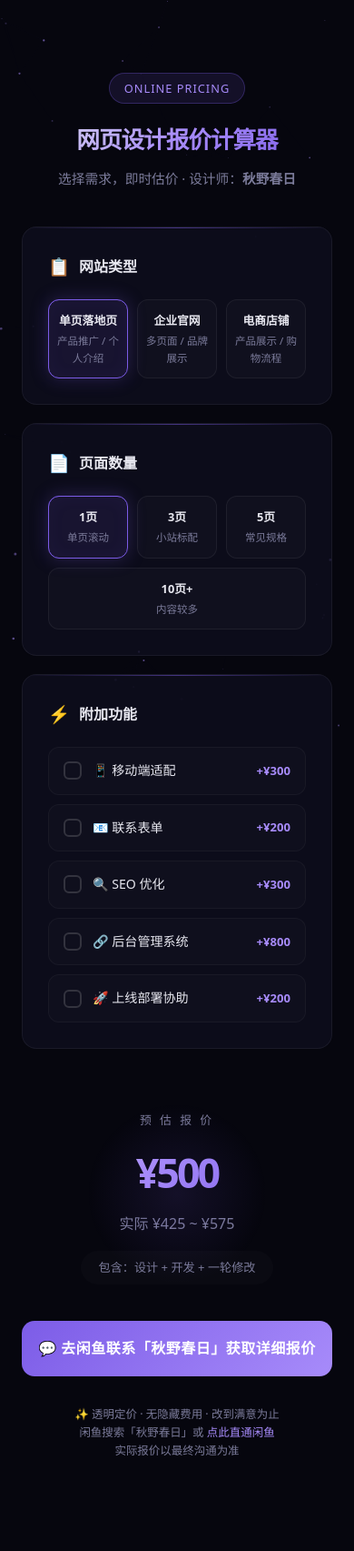
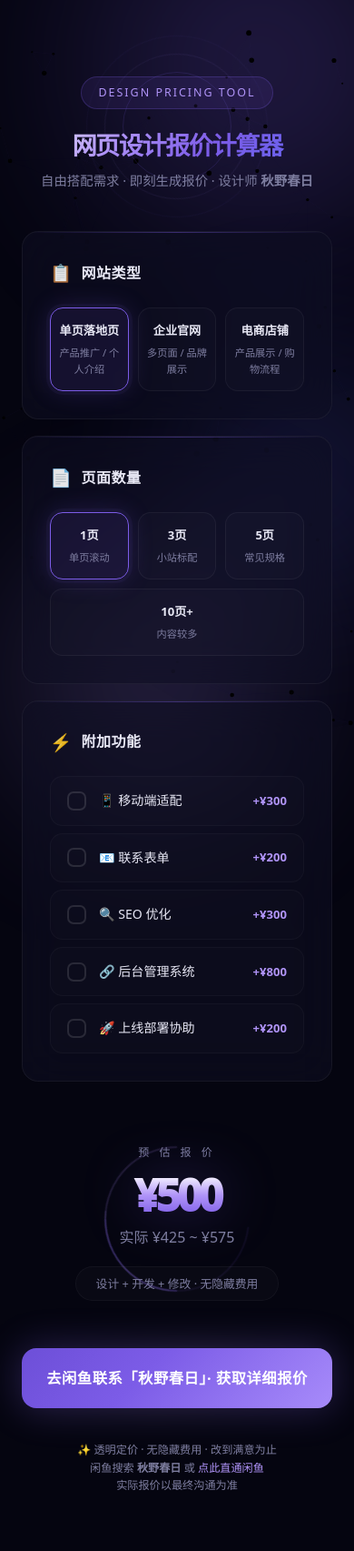
Before and after one commit to mingming-dm/web-design-calculator, a plain HTML site: page index.html in a window 390 px wide. Shown: the whole page at 91% size. Drawn offline with Linux system fonts and the light colour scheme.

Commit message:
终极酷炫版：鼠标互动粒子+浮动光球+旋转光环+自定义光标+价格光晕

```diff
--- a/index.html
+++ b/index.html
@@ -5,80 +5,115 @@
 <meta name="viewport" content="width=device-width, initial-scale=1.0">
 <title>网页设计报价计算器 | 在线免费估价</title>
 <style>
-:root{--bg:#06060e;--card:rgba(18,18,35,0.6);--border:rgba(255,255,255,0.06);--text:#e8e8f0;--muted:#7b7b9a;--accent:#7c5ce7;--accent2:#a78bfa;--glow:rgba(124,92,231,0.25);--radius:16px}
+:root{--bg:#050510;--card:rgba(15,15,35,0.55);--border:rgba(255,255,255,0.05);--text:#e8e8f5;--muted:#7e7ea0;--accent:#7c5ce7;--accent2:#b094f8;--radius:18px}
 *{margin:0;padding:0;box-sizing:border-box}
-body{font-family:"PingFang SC","Microsoft YaHei",system-ui,sans-serif;background:var(--bg);color:var(--text);line-height:1.6;min-height:100vh;overflow-x:hidden}
-canvas{position:fixed;top:0;left:0;width:100%;height:100%;pointer-events:none;z-index:0}
+body{font-family:"PingFang SC","Microsoft YaHei",system-ui,sans-serif;background:var(--bg);color:var(--text);line-height:1.6;min-height:100vh;overflow-x:hidden;cursor:none}
+body .cursor{width:8px;height:8px;background:#fff;border-radius:50%;position:fixed;pointer-events:none;z-index:9999;mix-blend-mode:difference;transition:transform .1s}
+body .cursor-follower{width:40px;height:40px;border:1px solid rgba(167,139,250,.3);border-radius:50%;position:fixed;pointer-events:none;z-index:9998;transition:transform .3s ease-out,width .3s,height .3s,border-color .3s}
 .container{position:relative;z-index:1;max-width:680px;margin:0 auto;padding:24px}
+canvas{position:fixed;top:0;left:0;width:100%;height:100%;z-index:0}
+
+/* Floating orbs */
+.orb{position:fixed;border-radius:50%;filter:blur(80px);opacity:.3;pointer-events:none;z-index:0}
+.orb-1{width:400px;height:400px;background:radial-gradient(circle,#7c5ce7,transparent);top:-100px;left:10%;animation:float1 12s ease-in-out infinite}
+.orb-2{width:300px;height:300px;background:radial-gradient(circle,#a78bfa,transparent);bottom:-80px;right:5%;animation:float2 15s ease-in-out infinite}
+.orb-3{width:250px;height:250px;background:radial-gradient(circle,#6366f1,transparent);top:50%;left:60%;animation:float3 18s ease-in-out infinite}
+@keyframes float1{0%,100%{transform:translate(0,0) scale(1)}33%{transform:translate(60px,-40px) scale(1.2)}66%{transform:translate(-30px,30px) scale(.85)}}
+@keyframes float2{0%,100%{transform:translate(0,0) scale(1)}33%{transform:translate(-50px,-30px) scale(1.15)}66%{transform:translate(40px,20px) scale(.9)}}
+@keyframes float3{0%,100%{transform:translate(0,0) scale(1)}50%{transform:translate(-40px,-50px) scale(1.25)}}
 
 /* Header */
-header{text-align:center;padding:56px 0 40px}
-header .badge{display:inline-block;padding:6px 16px;background:rgba(124,92,231,0.12);border:1px solid rgba(124,92,231,0.3);border-radius:20px;font-size:.8rem;color:var(--accent2);margin-bottom:20px;letter-spacing:1px}
-header h1{font-size:2.2rem;font-weight:800;letter-spacing:-1px;background:linear-gradient(135deg,#e0e0f0 0%,#a78bfa 50%,#7c5ce7 100%);-webkit-background-clip:text;-webkit-text-fill-color:transparent;margin-bottom:10px}
-header p{color:var(--muted);font-size:.92rem}
+header{text-align:center;padding:60px 0 44px;position:relative}
+header .ring{position:absolute;top:50%;left:50%;transform:translate(-50%,-50%);width:120px;height:120px;border:1px solid rgba(124,92,231,.15);border-radius:50%;animation:spin 20s linear infinite}
+header .ring:nth-child(2){width:160px;height:160px;border-color:rgba(167,139,250,.08);animation-duration:25s;animation-direction:reverse}
+header .ring:nth-child(3){width:200px;height:200px;border-color:rgba(124,92,231,.05);animation-duration:30s}
+@keyframes spin{to{transform:translate(-50%,-50%) rotate(360deg)}}
+header .badge{display:inline-block;padding:7px 18px;background:rgba(124,92,231,.1);border:1px solid rgba(124,92,231,.25);border-radius:24px;font-size:.78rem;color:var(--accent2);margin-bottom:22px;letter-spacing:2px;position:relative;z-index:1}
+header h1{font-size:2.4rem;font-weight:900;letter-spacing:-1.5px;background:linear-gradient(135deg,#e8e8f5 0%,#b094f8 30%,#7c5ce7 60%,#6366f1 100%);-webkit-background-clip:text;-webkit-text-fill-color:transparent;margin-bottom:10px;position:relative;z-index:1;line-height:1.3}
+header p{color:var(--muted);font-size:.9rem;position:relative;z-index:1}
 
-/* Card - Glassmorphism */
-.card{background:var(--card);backdrop-filter:blur(20px);-webkit-backdrop-filter:blur(20px);border:1px solid var(--border);border-radius:var(--radius);padding:28px;margin-bottom:20px;position:relative;overflow:hidden}
-.card::before{content:'';position:absolute;top:0;left:0;right:0;height:1px;background:linear-gradient(90deg,transparent,rgba(124,92,231,0.5),transparent)}
-.card h2{font-size:1rem;margin-bottom:20px;display:flex;align-items:center;gap:10px;font-weight:600}
-.card h2 .icon{font-size:1.2rem}
+/* Card */
+.card{background:var(--card);backdrop-filter:blur(24px);-webkit-backdrop-filter:blur(24px);border:1px solid var(--border);border-radius:var(--radius);padding:30px;margin-bottom:18px;position:relative;overflow:hidden;transition:border-color .4s,box-shadow .4s}
+.card:hover{border-color:rgba(124,92,231,.15);box-shadow:0 4px 30px rgba(124,92,231,.06)}
+.card::before{content:'';position:absolute;top:0;left:0;right:0;height:1px;background:linear-gradient(90deg,transparent,rgba(124,92,231,.4),transparent)}
+.card h2{font-size:1rem;margin-bottom:22px;display:flex;align-items:center;gap:10px;font-weight:600;letter-spacing:.5px}
+.card h2 .icon{font-size:1.2rem;opacity:.9}
 
 /* Options */
 .options{display:flex;flex-wrap:wrap;gap:10px}
-.option{flex:1;min-width:100px;padding:16px 12px;background:rgba(255,255,255,0.02);border:1px solid rgba(255,255,255,0.06);border-radius:12px;cursor:pointer;text-align:center;transition:all .3s cubic-bezier(.4,0,.2,1);position:relative}
-.option:hover{border-color:rgba(255,255,255,0.15);background:rgba(255,255,255,0.04);transform:translateY(-2px)}
-.option.selected{border-color:var(--accent);background:rgba(124,92,231,0.1);box-shadow:0 0 20px var(--glow),inset 0 0 20px rgba(124,92,231,0.05)}
-.option.selected::after{content:'';position:absolute;inset:-1px;border-radius:12px;border:1px solid transparent;background:linear-gradient(135deg,rgba(124,92,231,0.4),transparent) border-box;-webkit-mask:linear-gradient(#fff 0 0) padding-box,linear-gradient(#fff 0 0);mask:linear-gradient(#fff 0 0) padding-box,linear-gradient(#fff 0 0);-webkit-mask-composite:xor;mask-composite:exclude}
-.option .name{font-size:.88rem;font-weight:600;margin-bottom:4px}
-.option .hint{font-size:.72rem;color:var(--muted)}
+.option{flex:1;min-width:100px;padding:18px 12px;background:rgba(255,255,255,.015);border:1px solid rgba(255,255,255,.05);border-radius:14px;cursor:pointer;text-align:center;transition:all .35s cubic-bezier(.4,0,.2,1)}
+.option:hover{border-color:rgba(255,255,255,.12);background:rgba(255,255,255,.03);transform:translateY(-3px)}
+.option.selected{background:rgba(124,92,231,.1);border-color:var(--accent);box-shadow:0 0 28px rgba(124,92,231,.2),0 0 0 4px rgba(124,92,231,.05)}
+.option .name{font-size:.9rem;font-weight:600;margin-bottom:5px}
+.option .hint{font-size:.7rem;color:var(--muted)}
 
 /* Check rows */
-.check-group{display:flex;flex-direction:column;gap:10px}
-.check-row{display:flex;align-items:center;gap:12px;padding:14px 16px;background:rgba(255,255,255,0.015);border:1px solid rgba(255,255,255,0.04);border-radius:12px;cursor:pointer;transition:all .25s}
-.check-row:hover{background:rgba(124,92,231,0.05);border-color:rgba(124,92,231,0.2)}
-.check-row input[type=checkbox]{appearance:none;width:20px;height:20px;border:2px solid rgba(255,255,255,0.15);border-radius:6px;cursor:pointer;position:relative;flex-shrink:0;transition:all .25s}
-.check-row input[type=checkbox]:checked{background:var(--accent);border-color:var(--accent);box-shadow:0 0 12px var(--glow)}
-.check-row input[type=checkbox]:checked::after{content:"✓";color:#fff;position:absolute;top:50%;left:50%;transform:translate(-50%,-50%);font-size:11px;font-weight:700}
+.check-group{display:flex;flex-direction:column;gap:8px}
+.check-row{display:flex;align-items:center;gap:14px;padding:15px 18px;background:rgba(255,255,255,.01);border:1px solid rgba(255,255,255,.03);border-radius:14px;cursor:pointer;transition:all .25s}
+.check-row:hover{background:rgba(124,92,231,.04);border-color:rgba(124,92,231,.15)}
+.check-row:has(input:checked){background:rgba(124,92,231,.06);border-color:rgba(124,92,231,.2)}
+.check-row input[type=checkbox]{appearance:none;width:21px;height:21px;border:2px solid rgba(255,255,255,.12);border-radius:7px;cursor:pointer;position:relative;flex-shrink:0;transition:all .25s}
+.check-row input[type=checkbox]:checked{background:var(--accent);border-color:var(--accent);box-shadow:0 0 16px rgba(124,92,231,.4)}
+.check-row input[type=checkbox]:checked::after{content:"✓";color:#fff;position:absolute;top:50%;left:50%;transform:translate(-50%,-50%);font-size:12px;font-weight:800}
 .check-label{font-size:.88rem;font-weight:500}
-.check-price{font-size:.82rem;color:var(--accent2);margin-left:auto;font-weight:600;min-width:60px;text-align:right}
+.check-price{font-size:.82rem;color:var(--accent2);margin-left:auto;font-weight:700;min-width:60px;text-align:right}
 
-/* Result */
-.result{text-align:center;padding:48px 0 40px;position:relative}
-.result::before{content:'';position:absolute;top:50%;left:50%;transform:translate(-50%,-50%);width:200px;height:200px;background:radial-gradient(circle,rgba(124,92,231,0.12),transparent 70%);pointer-events:none}
-.result .label{font-size:.8rem;text-transform:uppercase;letter-spacing:3px;color:var(--muted);margin-bottom:12px}
-.result .total{font-size:4rem;font-weight:900;letter-spacing:-3px;background:linear-gradient(135deg,#e0e0f0 0%,#a78bfa 40%,#7c5ce7 100%);-webkit-background-clip:text;-webkit-text-fill-color:transparent;transition:all .3s;position:relative}
-.result .range{font-size:1rem;color:var(--muted);margin-top:8px}
-.result .includes{color:var(--muted);font-size:.82rem;margin-top:16px;padding:8px 20px;background:rgba(255,255,255,0.02);border-radius:20px;display:inline-block}
+/* Result Ring */
+.result{text-align:center;padding:50px 0 44px;position:relative}
+.result-ring{position:absolute;top:50%;left:50%;transform:translate(-50%,-50%);width:220px;height:220px;border-radius:50%;border:2px solid transparent;border-top-color:rgba(124,92,231,.25);border-right-color:rgba(167,139,250,.15);animation:resultSpin 8s linear infinite;pointer-events:none}
+.result-ring:nth-child(2){width:260px;height:260px;border-top-color:rgba(167,139,250,.12);border-left-color:rgba(124,92,231,.08);border-right-color:transparent;animation-duration:14s;animation-direction:reverse}
+@keyframes resultSpin{to{transform:translate(-50%,-50%) rotate(360deg)}}
+.result .label{font-size:.75rem;text-transform:uppercase;letter-spacing:4px;color:var(--muted);margin-bottom:14px;position:relative;z-index:1}
+.result .total{font-size:4.2rem;font-weight:950;letter-spacing:-4px;line-height:1;position:relative;z-index:1;background:linear-gradient(180deg,#fff 0%,#b094f8 50%,#7c5ce7 100%);-webkit-background-clip:text;-webkit-text-fill-color:transparent;transition:all .3s;filter:drop-shadow(0 0 30px rgba(124,92,231,.3))}
+.result .range{font-size:1rem;color:var(--muted);margin-top:10px;position:relative;z-index:1;font-weight:500}
+.result .includes{color:var(--muted);font-size:.8rem;margin-top:18px;padding:8px 22px;background:rgba(255,255,255,.02);border-radius:24px;display:inline-block;position:relative;z-index:1;border:1px solid rgba(255,255,255,.04)}
 
 /* CTA */
-.cta-wrap{position:relative}
-.cta{display:block;width:100%;padding:18px;background:linear-gradient(135deg,#7c5ce7,#a78bfa);color:#fff;border:none;border-radius:14px;font-size:1rem;font-weight:700;cursor:pointer;text-align:center;text-decoration:none;transition:all .3s;position:relative;overflow:hidden;letter-spacing:.5px}
-.cta::before{content:'';position:absolute;top:0;left:-100%;width:100%;height:100%;background:linear-gradient(90deg,transparent,rgba(255,255,255,0.15),transparent);transition:left .5s}
-.cta:hover::before{left:100%}
-.cta:hover{box-shadow:0 8px 32px rgba(124,92,231,0.4);transform:translateY(-2px)}
-.cta-glow{position:absolute;inset:-2px;border-radius:16px;background:linear-gradient(135deg,rgba(124,92,231,0.3),rgba(167,139,250,0.3));filter:blur(12px);opacity:0;transition:opacity .3s;pointer-events:none;z-index:-1}
-.cta:hover+.cta-glow,.cta-wrap:hover .cta-glow{opacity:1}
+.cta-wrap{position:relative;margin-top:8px}
+.cta{display:block;width:100%;padding:20px;background:linear-gradient(135deg,#6d4fd8 0%,#7c5ce7 40%,#a78bfa 100%);color:#fff;border:none;border-radius:16px;font-size:1.02rem;font-weight:700;cursor:pointer;text-align:center;text-decoration:none;transition:all .35s;position:relative;overflow:hidden;letter-spacing:.5px;z-index:1}
+.cta::after{content:'';position:absolute;inset:0;background:linear-gradient(135deg,#a78bfa,#7c5ce7,#6d4fd8);opacity:0;transition:opacity .4s}
+.cta:hover::after{opacity:1}
+.cta:hover{box-shadow:0 12px 40px rgba(124,92,231,.45);transform:translateY(-3px)}
+.cta span{position:relative;z-index:1}
+.cta-glow{position:absolute;inset:-3px;border-radius:19px;background:linear-gradient(135deg,#7c5ce7,#a78bfa,#7c5ce7);filter:blur(20px);opacity:.25;transition:opacity .4s;pointer-events:none;z-index:0}
+.cta-wrap:hover .cta-glow{opacity:.5}
 
 /* Footer */
-footer{text-align:center;color:var(--muted);font-size:.78rem;padding:32px 0 56px}
-footer a{color:var(--accent2);text-decoration:none}
+footer{text-align:center;color:var(--muted);font-size:.76rem;padding:36px 0 60px;position:relative;z-index:1}
+footer a{color:var(--accent2);text-decoration:none;font-weight:500}
+footer a:hover{text-decoration:underline}
 
 @media(max-width:480px){
-header h1{font-size:1.6rem}
-.option{min-width:80px;padding:12px 8px}
-.option .name{font-size:.8rem}
-.result .total{font-size:2.8rem}
+header h1{font-size:1.7rem}
+.option{min-width:80px;padding:14px 8px}
+.option .name{font-size:.82rem}
+.result .total{font-size:3rem}
+.result-ring,.result-ring:nth-child(2){width:160px;height:160px}
+.cursor,.cursor-follower{display:none}
+body{cursor:auto}
 }
 </style>
 </head>
 <body>
-<canvas id="stars"></canvas>
+
+<!-- Floating orbs -->
+<div class="orb orb-1"></div>
+<div class="orb orb-2"></div>
+<div class="orb orb-3"></div>
+
+<!-- Particle canvas -->
+<canvas id="particles"></canvas>
+
+<!-- Custom cursor -->
+<div class="cursor" id="cursor"></div>
+<div class="cursor-follower" id="cursorFollower"></div>
 
 <div class="container">
 <header>
-<div class="badge">ONLINE PRICING</div>
+<div class="ring"></div><div class="ring"></div><div class="ring"></div>
+<div class="badge">DESIGN PRICING TOOL</div>
 <h1>网页设计报价计算器</h1>
-<p>选择需求，即时估价 · 设计师：<b>秋野春日</b></p>
+<p>自由搭配需求 · 即刻生成报价 · 设计师 <b>秋野春日</b></p>
 </header>
 
 <div class="card">
@@ -120,102 +155,116 @@ header h1{font-size:1.6rem}
 </div>
 
 <div class="result">
+<div class="result-ring"></div><div class="result-ring"></div>
 <div class="label">预 估 报 价</div>
 <div class="total" id="totalPrice">¥500</div>
 <div class="range" id="rangeText">实际 ¥425 ~ ¥575</div>
-<div class="includes">包含：设计 + 开发 + 一轮修改</div>
+<div class="includes">设计 + 开发 + 修改 · 无隐藏费用</div>
 </div>
 
 <div class="cta-wrap">
-<a class="cta" id="ctaBtn" href="https://m.tb.cn/h.R4Fav0N?tk=KhKo5w3corA" target="_blank">💬 去闲鱼联系「秋野春日」获取详细报价</a>
+<a class="cta" id="ctaBtn" href="https://m.tb.cn/h.R4Fav0N?tk=KhKo5w3corA" target="_blank"><span>去闲鱼联系「秋野春日」· 获取详细报价</span></a>
 <div class="cta-glow"></div>
 </div>
 
 <footer>
 ✨ 透明定价 · 无隐藏费用 · 改到满意为止<br>
-闲鱼搜索「秋野春日」或 <a href="https://m.tb.cn/h.R4Fav0N?tk=KhKo5w3corA" target="_blank">点此直通闲鱼</a><br>
+闲鱼搜索 <b>秋野春日</b> 或 <a href="https://m.tb.cn/h.R4Fav0N?tk=KhKo5w3corA" target="_blank">点此直通闲鱼</a><br>
 实际报价以最终沟通为准
 </footer>
 </div>
 
 <script>
-// ── 粒子背景 ──
-const canvas=document.getElementById('stars');
+// ── 鼠标互动粒子系统 ──
+const canvas=document.getElementById('particles');
 const ctx=canvas.getContext('2d');
-let w,h,particles=[];
-function resize(){w=canvas.width=window.innerWidth;h=canvas.height=window.innerHeight}
+let w,h,particles=[],mouse={x:w/2,y:h/2,r:120};
+function resize(){w=canvas.width=window.innerWidth;h=canvas.height=window.innerHeight;}
 resize();window.addEventListener('resize',resize);
-for(let i=0;i<60;i++){
-particles.push({
-x:Math.random()*w,y:Math.random()*h,
-r:Math.random()*1.2+0.3,
-vx:(Math.random()-.5)*0.3,vy:(Math.random()-.5)*0.3,
-opacity:Math.random()*0.5+0.2
-});
+
+class Particle{
+constructor(){this.reset()}
+reset(){this.x=Math.random()*w;this.y=Math.random()*h;
+this.vx=(Math.random()-.5)*.4;this.vy=(Math.random()-.5)*.4;
+this.r=Math.random()*2+1;this.opacity=Math.random()*.5+.3;}
+update(){
+let dx=mouse.x-this.x,dy=mouse.y-this.y,dist=Math.sqrt(dx*dx+dy*dy);
+if(dist<mouse.r){let force=(mouse.r-dist)/mouse.r;
+this.vx+=dx/dist*force*.15;this.vy+=dy/dist*force*.15;}
+this.vx*=.99;this.vy*=.99;this.x+=this.vx;this.y+=this.vy;
+if(this.x<0)this.x=w;if(this.x>w)this.x=0;if(this.y<0)this.y=h;if(this.y>h)this.y=0;
 }
+draw(){
+ctx.beginPath();ctx.arc(this.x,this.y,this.r,0,Math.PI*2);
+let dx=mouse.x-this.x,dy=mouse.y-this.y,dist=Math.sqrt(dx*dx+dy*dy);
+let glow=dist<mouse.r?1:(1-Math.min(1,(dist-mouse.r)/100))*this.opacity;
+ctx.fillStyle=`rgba(167,139,250,${glow})`;ctx.fill();
+}
+}
+for(let i=0;i<100;i++)particles.push(new Particle());
+
 function animate(){
 ctx.clearRect(0,0,w,h);
-particles.forEach(p=>{
-p.x+=p.vx;p.y+=p.vy;
-if(p.x<0)p.x=w;if(p.x>w)p.x=0;if(p.y<0)p.y=h;if(p.y>h)p.y=0;
-ctx.beginPath();ctx.arc(p.x,p.y,p.r,0,Math.PI*2);
-ctx.fillStyle=`rgba(167,139,250,${p.opacity})`;ctx.fill();
-});
-// connection lines between nearby particles
-particles.forEach((a,i)=>{
-particles.slice(i+1).forEach(b=>{
-const dx=a.x-b.x,dy=a.y-b.y,dist=Math.sqrt(dx*dx+dy*dy);
-if(dist<120){
+particles.forEach(p=>{p.update();p.draw();});
+// Draw connections
+particles.forEach((a,i)=>{particles.slice(i+1).forEach(b=>{
+let dx=a.x-b.x,dy=a.y-b.y,dist=Math.sqrt(dx*dx+dy*dy);
+if(dist<100){
 ctx.beginPath();ctx.moveTo(a.x,a.y);ctx.lineTo(b.x,b.y);
-ctx.strokeStyle=`rgba(167,139,250,${0.04*(1-dist/120)})`;
-ctx.lineWidth=0.5;ctx.stroke();
-}
-});
-});
+ctx.strokeStyle=`rgba(167,139,250,${.06*(1-dist/100)})`;
+ctx.lineWidth=.5;ctx.stroke();}
+});});
 requestAnimationFrame(animate);
 }
 animate();
 
-// ── 价格计算 + 数字动画 ──
+// ── 鼠标追踪 ──
+document.addEventListener('mousemove',e=>{mouse.x=e.clientX;mouse.y=e.clientY;});
+document.addEventListener('touchmove',e=>{mouse.x=e.touches[0].clientX;mouse.y=e.touches[0].clientY;},{passive:true});
+
+// ── 自定义光标 ──
+const cursor=document.getElementById('cursor');
+const follower=document.getElementById('cursorFollower');
+document.addEventListener('mousemove',e=>{
+cursor.style.left=e.clientX+'px';cursor.style.top=e.clientY+'px';
+setTimeout(()=>{follower.style.left=e.clientX+'px';follower.style.top=e.clientY+'px';},50);
+});
+// Enlarge on interactive elements
+document.querySelectorAll('.option,.check-row,.cta,a').forEach(el=>{
+el.addEventListener('mouseenter',()=>{cursor.style.transform='scale(2.5)';cursor.style.background='#a78bfa';follower.style.width='60px';follower.style.height='60px';follower.style.borderColor='rgba(167,139,250,.5)';});
+el.addEventListener('mouseleave',()=>{cursor.style.transform='scale(1)';cursor.style.background='#fff';follower.style.width='40px';follower.style.height='40px';follower.style.borderColor='rgba(167,139,250,.3)';});
+});
+
+// ── 价格计算 + 平滑动画 ──
 let currentDisplay=500;
 function animatePrice(target){
-const start=currentDisplay;
-const duration=400;
-const startTime=performance.now();
+let start=currentDisplay,duration=500,startTime=performance.now();
 function step(now){
-const elapsed=now-startTime;
-const progress=Math.min(elapsed/duration,1);
-const eased=1-Math.pow(1-progress,3);
-const val=Math.round(start+(target-start)*eased);
+let elapsed=now-startTime,progress=Math.min(elapsed/duration,1);
+let eased=1-Math.pow(1-progress,3);
+let val=Math.round(start+(target-start)*eased);
 document.getElementById('totalPrice').textContent='¥'+val.toLocaleString();
-if(progress<1){requestAnimationFrame(step)}else{currentDisplay=target}
+if(progress<1)requestAnimationFrame(step);else currentDisplay=target;
 }
 requestAnimationFrame(step);
 }
-
 function calc(){
-const typeEl=document.querySelector('#typeOptions .option.selected');
-const base=parseInt(typeEl.dataset.base);
-const pageEl=document.querySelector('#pageOptions .option.selected');
-const pageAdd=parseInt(pageEl.dataset.add);
-const checks=document.querySelectorAll('#featureChecks input:checked');
+let typeEl=document.querySelector('#typeOptions .option.selected');
+let base=parseInt(typeEl.dataset.base);
+let pageEl=document.querySelector('#pageOptions .option.selected');
+let pageAdd=parseInt(pageEl.dataset.add);
+let checks=document.querySelectorAll('#featureChecks input:checked');
 let featAdd=0;checks.forEach(c=>featAdd+=parseInt(c.dataset.add));
-const total=base+pageAdd+featAdd;
-const min=Math.round(total*0.85);
-const max=Math.round(total*1.15);
+let total=base+pageAdd+featAdd;
 animatePrice(total);
-document.getElementById('rangeText').textContent='实际 ¥'+min.toLocaleString()+' ~ ¥'+max.toLocaleString();
+document.getElementById('rangeText').textContent='实际 ¥'+Math.round(total*.85).toLocaleString()+' ~ ¥'+Math.round(total*1.15).toLocaleString();
 }
-
 document.querySelectorAll('.option').forEach(el=>{
 el.addEventListener('click',function(){
 this.parentElement.querySelectorAll('.option').forEach(o=>o.classList.remove('selected'));
-this.classList.add('selected');calc();
+this.classList.add('selected');calc();});
 });
-});
-document.querySelectorAll('#featureChecks input').forEach(el=>{
-el.addEventListener('change',calc);
-});
+document.querySelectorAll('#featureChecks input').forEach(el=>el.addEventListener('change',calc));
 </script>
 </body>
 </html>
```
